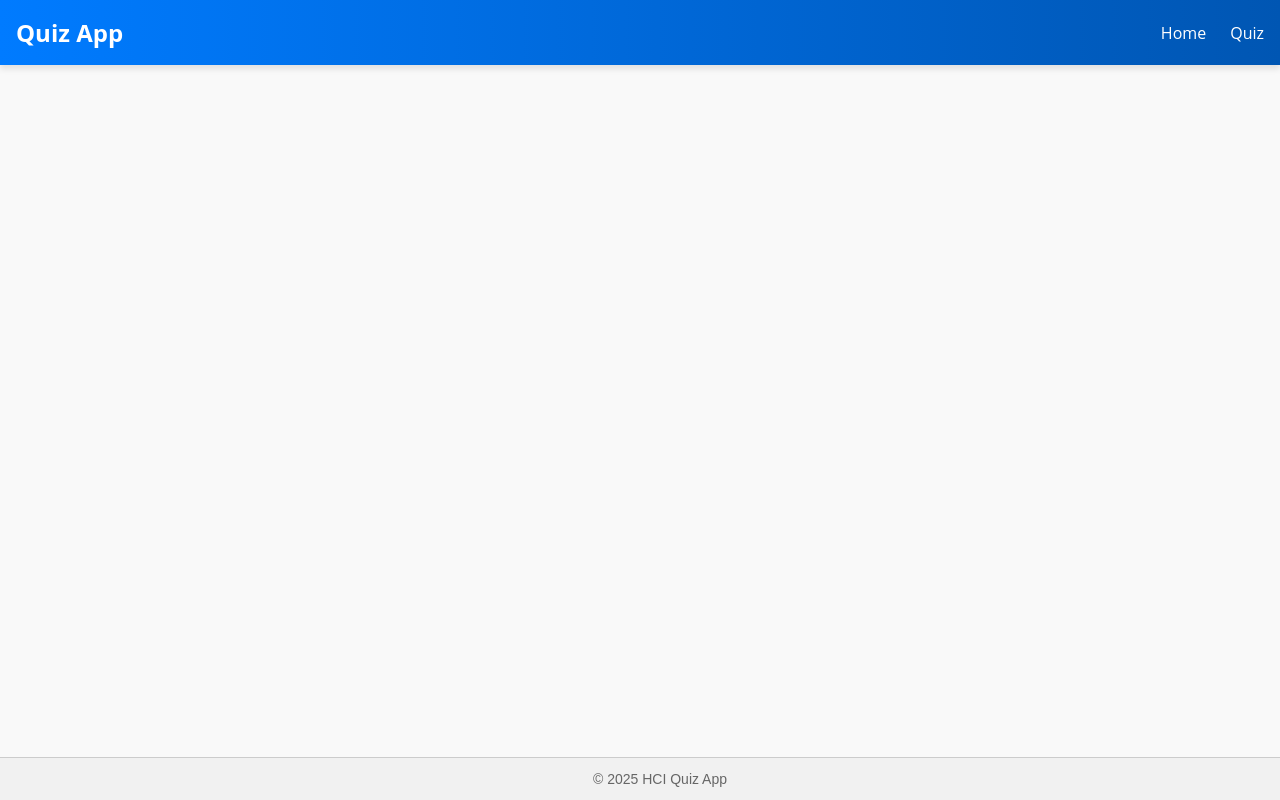
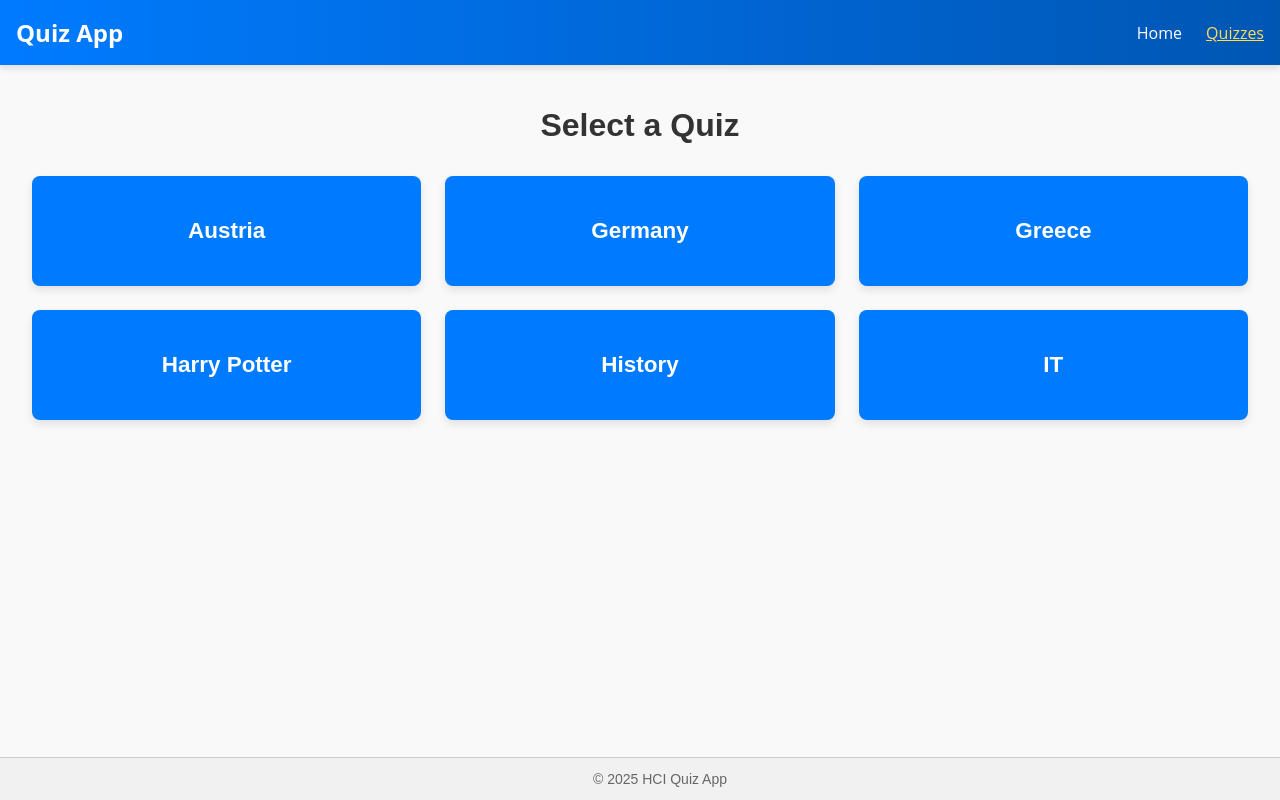
Before and after one commit to SgtGraf/hci-quiz-and-learn, an Angular app in the folder my-angular-app/: page /quizzes in a window 1280 px wide. Before the commit this address led to /. Built offline with nearby package versions, Linux system fonts and the light colour scheme.

Commit message:
add more options for quizzes

```diff
--- a/my-angular-app/src/app/navbar/navbar.component.html
+++ b/my-angular-app/src/app/navbar/navbar.component.html
@@ -2,6 +2,6 @@
   <div class="navbar-brand">Quiz App</div>
   <div class="nav-links">
     <a class="nav-link" routerLink="/home" routerLinkActive="active">Home</a>
-    <a class="nav-link" routerLink="/quiz" routerLinkActive="active">Quiz</a>
+    <a class="nav-link" routerLink="/quizzes" routerLinkActive="active">Quizzes</a>
   </div>
 </nav>
--- a/my-angular-app/src/app/quiz/quiz.component.ts
+++ b/my-angular-app/src/app/quiz/quiz.component.ts
@@ -1,19 +1,21 @@
-import { Component, ChangeDetectorRef } from '@angular/core';
+import { Component, ChangeDetectorRef, OnInit } from '@angular/core';
 import { HttpClient, HttpHeaders } from '@angular/common/http';
 import { FormsModule } from '@angular/forms';
 import { NgIf } from '@angular/common';
+import { ActivatedRoute } from '@angular/router';
 
 @Component({
   selector: 'app-quiz',
   standalone: true,
   imports: [
     FormsModule,
-    NgIf
+    NgIf,
     ],
   templateUrl: './quiz.component.html',
   styleUrls: ['./quiz.component.css'],
 })
 export class QuizComponent {
+  quizId: string = '';
   questions: string[] = [];
   correctAnswers: string[] = [];
   currentQuestion: string = '';
@@ -35,15 +37,27 @@ export class QuizComponent {
   // Tooltip visibility
   showTooltip: boolean = false;
 
-  constructor(private http: HttpClient, private cdr: ChangeDetectorRef) {
-    this.loadQuestions();
+  constructor(private route: ActivatedRoute, private http: HttpClient, private cdr: ChangeDetectorRef) {
+  }
+
+  ngOnInit() {
+    // Wait for the route parameters to initialize before calling loadQuestions
+    this.route.params.subscribe((params) => {
+      this.quizId = params['id']; // Extract quiz ID from the URL
+      if (this.quizId) {
+        this.loadQuestions(); // Call loadQuestions only after quizId is set
+      } else {
+        console.error('Quiz ID not found in route parameters.');
+        alert('Invalid quiz ID. Please try again.');
+      }
+    });
   }
 
   loadQuestions() {
+    const apiUrl = `http://127.0.0.1:7990/api/question_answers?quiz=${this.quizId}`;
+
     this.http
-      .get<{ question: string; answer: string }[]>(
-        'http://127.0.0.1:7990/api/question_answers?quiz=IT'
-      )
+      .get<{ question: string; answer: string }[]>(apiUrl)
       .subscribe({
         next: (data) => {
           try {
@@ -71,7 +85,6 @@ export class QuizComponent {
         },
         error: (error) => {
           console.error('Error fetching questions:', error);
-          alert('Failed to load questions. Please try again.');
         },
       });
   }
--- /dev/null
+++ b/my-angular-app/src/app/quizzes-selection/quizzes-selection.component.css
@@ -0,0 +1,36 @@
+.quizzes-page {
+  text-align: center;
+  padding: 2rem;
+}
+
+.quizzes-grid {
+  display: grid;
+  grid-template-columns: repeat(3, 1fr);
+  gap: 1.5rem;
+  margin-top: 2rem;
+  justify-content: center;
+}
+
+.quiz-card {
+  background-color: #007bff;
+  color: white;
+  padding: 2rem;
+  border-radius: 8px;
+  box-shadow: 0 4px 8px rgba(0, 0, 0, 0.1);
+  cursor: pointer;
+  transition: transform 0.2s, background-color 0.2s;
+  display: flex;
+  align-items: center;
+  justify-content: center;
+  font-size: 1.2rem;
+}
+
+.quiz-card:hover {
+  transform: scale(1.05);
+  background-color: #0056b3;
+}
+
+h2 {
+  font-size: 2rem;
+  margin-bottom: 1rem;
+}
--- /dev/null
+++ b/my-angular-app/src/app/quizzes-selection/quizzes-selection.component.html
@@ -0,0 +1,12 @@
+<div class="quizzes-page">
+  <h2>Select a Quiz</h2>
+  <div class="quizzes-grid">
+    <div
+      class="quiz-card"
+      *ngFor="let quiz of quizzes"
+      (click)="navigateToQuiz(quiz.id)"
+    >
+      <h3>{{ quiz.name }}</h3>
+    </div>
+  </div>
+</div>
--- /dev/null
+++ b/my-angular-app/src/app/quizzes-selection/quizzes-selection.component.ts
@@ -0,0 +1,32 @@
+import { Component, OnInit } from '@angular/core';
+import { Router } from '@angular/router';
+import { HttpClient } from '@angular/common/http';
+import { NgFor } from '@angular/common';
+
+@Component({
+  selector: 'app-quizzes-selection',
+  standalone: true,
+  imports: [
+    NgFor
+  ],
+  templateUrl: './quizzes-selection.component.html',
+  styleUrl: './quizzes-selection.component.css'
+})
+export class QuizzesSelectionComponent {
+  // Hardcoded quiz data
+  quizzes = [
+    { id: 'austria', name: 'Austria' },
+    { id: 'germany', name: 'Germany' },
+    { id: 'greece', name: 'Greece' },
+    { id: 'harry_potter', name: 'Harry Potter' },
+    { id: 'history', name: 'History' },
+    { id: 'IT', name: 'IT' }
+  ];
+
+  constructor(private router: Router) {}
+
+  // Navigate to the quiz page with the appropriate quiz ID
+  navigateToQuiz(quizId: string) {
+    this.router.navigate(['/quiz', quizId]);
+  }
+}
```
Also changed, not shown: my-angular-app/src/app/app.routes.ts (+11 -2 lines), 1 other file (tests, documents, lock files or other folders).
